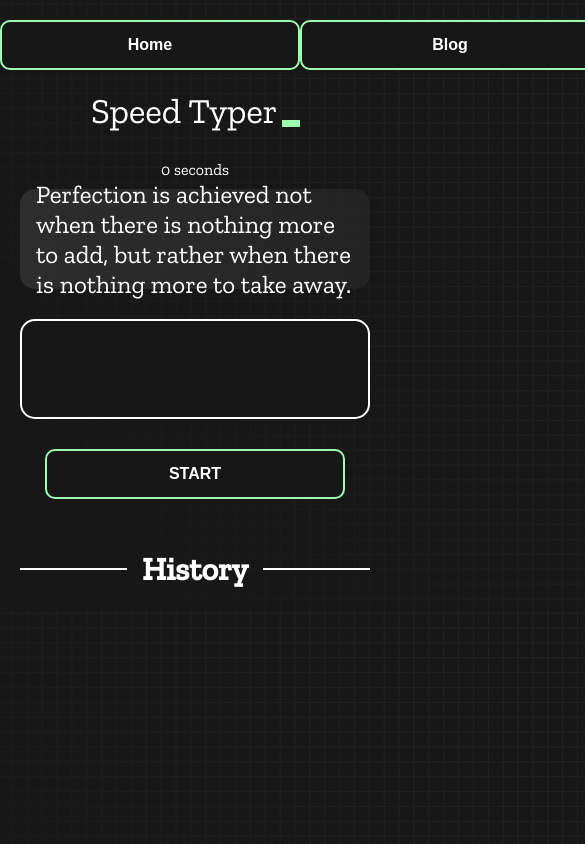
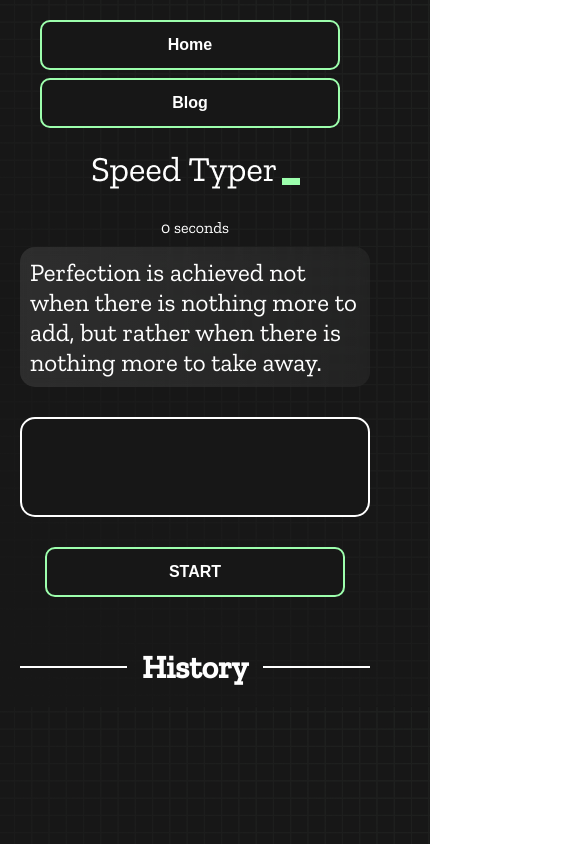
Before and after one commit to farukphero/Assignment-7-speed-monster, a plain HTML site: page index.html in a window 390 px wide. Shown: the whole page, 585 px wide, since content can reach past the window. Drawn offline with nearby package versions, Linux system fonts and the light colour scheme.

Commit message:
Assignment Complete

```diff
--- a/index.html
+++ b/index.html
@@ -16,7 +16,7 @@
   <body>
     <header class="header-btn">
       <div>
-        <button>Home</button>
+        <button id="home-btn">Home</button>
       </div>
       <div>
         <button onclick="blogButton()">Blog</button>
--- a/styles.css
+++ b/styles.css
@@ -25,7 +25,7 @@ body {
 
 
 #question {
-  height: 100px;
+  min-height: 100px;
   display: flex;
   padding: 0% 1rem;
   align-items: center;
@@ -200,6 +200,18 @@ button {
     flex-direction: column;
     width: 100%;
   }
+  .header-btn{
+    width: 100%;
+    display: block;
+    margin-left: 40px;
+
+  }
+  #home-btn{
+    margin-bottom: 8px;
+  }
+  #question{
+    padding: 10px;
+  }
 }
 @media only screen and (min-width: 701px) and (max-width: 991px) {
   .card {
```
